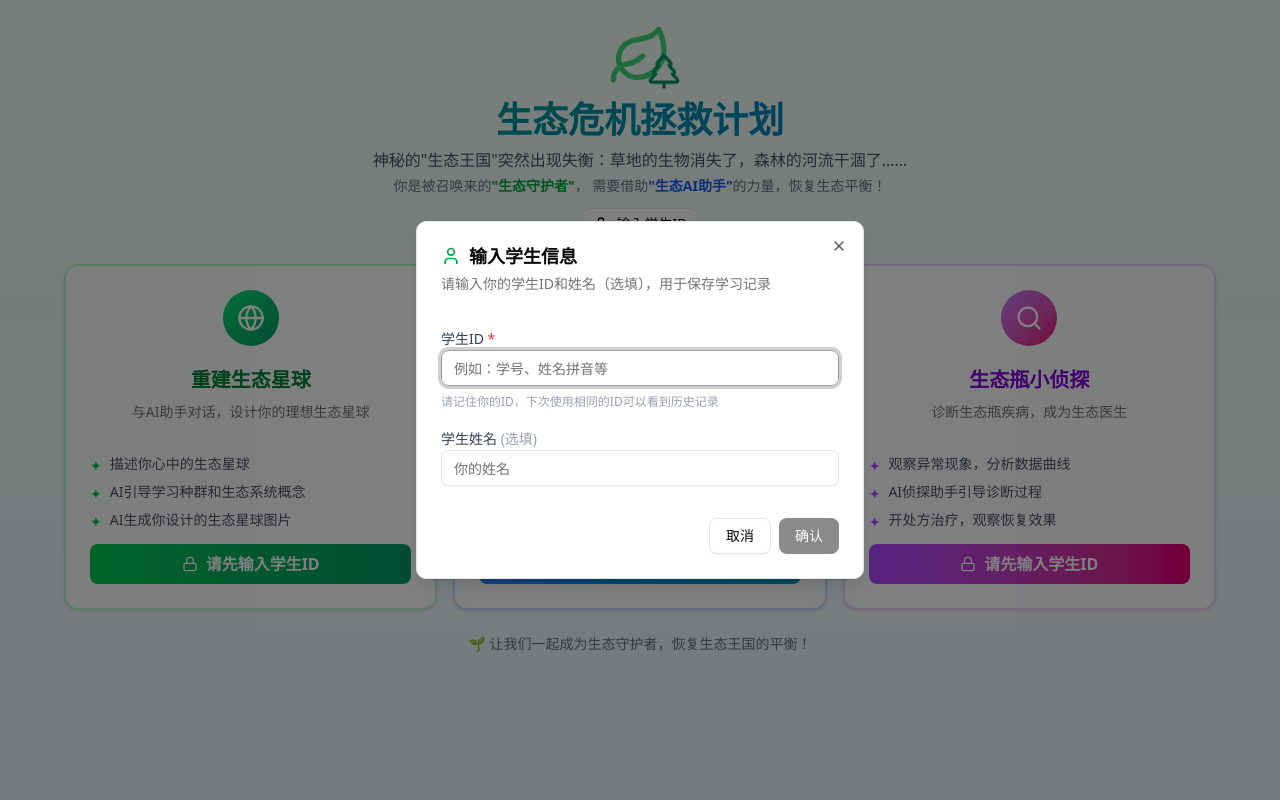
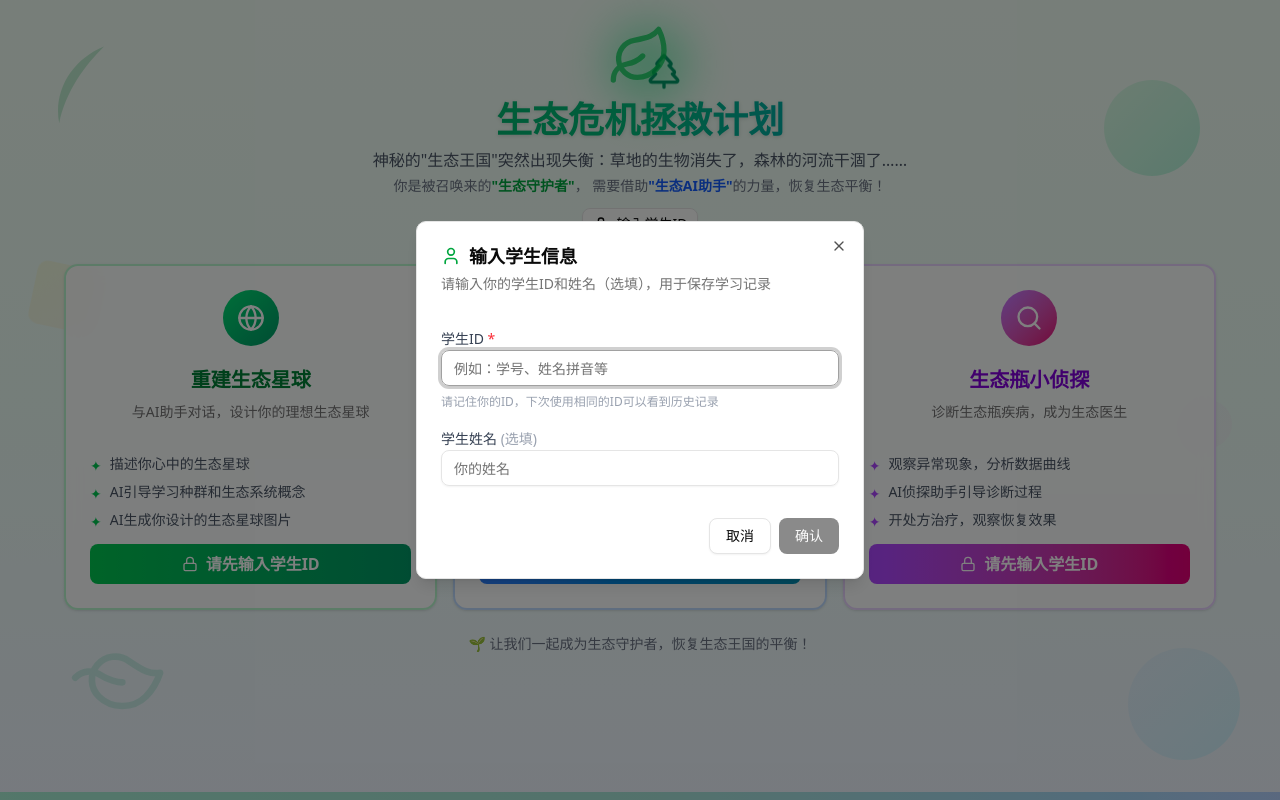
Before and after one commit to yangyielena-dot/ecology-education, a Next.js app: page / in a window 1280 px wide. Built offline with nearby package versions, Linux system fonts and the light colour scheme.

Commit message:
enhance: add decorative background elements

```diff
--- a/src/app/page.tsx
+++ b/src/app/page.tsx
@@ -144,17 +144,41 @@ export default function Home() {
   };
 
   return (
-    <div className="min-h-screen bg-gradient-to-b from-green-50 to-blue-50 dark:from-green-950 dark:to-blue-950">
-      <div className="container mx-auto px-4 py-6">
+    <div className="min-h-screen bg-gradient-to-b from-green-50 via-emerald-50 to-blue-50 dark:from-green-950 dark:via-emerald-950 dark:to-blue-950 relative overflow-hidden">
+      {/* 装饰性背景元素 */}
+      <div className="absolute inset-0 overflow-hidden pointer-events-none">
+        {/* 左上角叶子装饰 */}
+        <div className="absolute top-10 left-10 w-32 h-32 opacity-20">
+          <svg viewBox="0 0 100 100" className="w-full h-full text-green-600">
+            <path fill="currentColor" d="M50 5C25 15 10 40 15 65c5-25 20-45 35-60z" />
+          </svg>
+        </div>
+        {/* 右上角圆形装饰 */}
+        <div className="absolute top-20 right-20 w-24 h-24 rounded-full bg-gradient-to-br from-green-200 to-emerald-300 opacity-30 animate-pulse" />
+        {/* 左下角叶子 */}
+        <div className="absolute bottom-20 left-20 w-20 h-20 opacity-15 rotate-45">
+          <Leaf className="w-full h-full text-emerald-500" />
+        </div>
+        {/* 右下角装饰 */}
+        <div className="absolute bottom-10 right-10 w-28 h-28 rounded-full bg-gradient-to-br from-blue-200 to-cyan-300 opacity-20" />
+        {/* 中间浮动装饰 */}
+        <div className="absolute top-1/3 left-8 w-16 h-16 rounded-lg bg-gradient-to-br from-yellow-200 to-orange-200 opacity-20 rotate-12 animate-bounce" />
+        <div className="absolute top-1/2 right-12 w-12 h-12 rounded-full bg-gradient-to-br from-purple-200 to-pink-200 opacity-15" />
+        {/* 底部装饰线 */}
+        <div className="absolute bottom-0 left-0 right-0 h-2 bg-gradient-to-r from-green-400 via-emerald-500 to-blue-500 opacity-30" />
+      </div>
+
+      <div className="container mx-auto px-4 py-6 relative z-10">
         {/* Hero Section - 紧凑版 */}
         <div className="text-center mb-6">
           <div className="flex justify-center mb-3">
             <div className="relative">
-              <Leaf className="w-16 h-16 text-green-500 animate-pulse" />
+              <div className="absolute inset-0 w-20 h-20 bg-green-400 rounded-full blur-xl opacity-40 animate-pulse" />
+              <Leaf className="w-16 h-16 text-green-500 animate-pulse relative z-10" />
               <TreePine className="w-10 h-10 text-emerald-600 absolute -right-3 -bottom-1 animate-bounce" />
             </div>
           </div>
-          <h1 className="text-4xl font-bold bg-gradient-to-r from-green-600 to-blue-600 bg-clip-text text-transparent mb-2">
+          <h1 className="text-4xl font-bold bg-gradient-to-r from-green-600 via-emerald-500 to-blue-600 bg-clip-text text-transparent mb-2 drop-shadow-sm">
             生态危机拯救计划
           </h1>
           <p className="text-base text-gray-600 dark:text-gray-300 max-w-xl mx-auto">
--- a/src/app/planet/page.tsx
+++ b/src/app/planet/page.tsx
@@ -240,18 +240,30 @@ export default function PlanetPage() {
   };
 
   return (
-    <div className="min-h-screen bg-gradient-to-b from-green-50 to-emerald-100 dark:from-green-950 dark:to-emerald-900">
-      <div className="container mx-auto px-4 py-6">
+    <div className="min-h-screen bg-gradient-to-br from-green-50 via-emerald-50 to-teal-50 dark:from-green-950 dark:via-emerald-950 dark:to-teal-950 relative overflow-hidden">
+      {/* 装饰性背景元素 */}
+      <div className="absolute inset-0 overflow-hidden pointer-events-none">
+        <div className="absolute top-20 left-10 w-40 h-40 rounded-full bg-gradient-to-br from-green-200 to-emerald-300 opacity-20 blur-3xl" />
+        <div className="absolute top-40 right-20 w-32 h-32 rounded-full bg-gradient-to-br from-emerald-200 to-green-300 opacity-15 blur-2xl" />
+        <div className="absolute bottom-20 left-1/4 w-48 h-48 rounded-full bg-gradient-to-br from-teal-200 to-cyan-300 opacity-10 blur-3xl" />
+        <div className="absolute top-1/2 right-10 w-20 h-20 rounded-lg bg-gradient-to-br from-green-300 to-emerald-400 opacity-10 rotate-45" />
+        <Globe className="absolute top-24 right-32 w-64 h-64 text-green-200 opacity-10 animate-spin" />
+      </div>
+
+      <div className="container mx-auto px-4 py-6 relative z-10">
         {/* Header */}
         <div className="flex items-center justify-between mb-6">
           <Link href="/">
-            <Button variant="ghost" className="gap-2">
+            <Button variant="ghost" className="gap-2 bg-white/50 dark:bg-gray-800/50 backdrop-blur-sm">
               <ArrowLeft className="w-4 h-4" />
               返回首页
             </Button>
           </Link>
           <div className="flex items-center gap-2">
-            <Globe className="w-6 h-6 text-green-600" />
+            <div className="relative">
+              <div className="absolute inset-0 bg-green-400 rounded-full blur-lg opacity-40" />
+              <Globe className="w-6 h-6 text-green-600 relative z-10" />
+            </div>
             <h1 className="text-2xl font-bold text-green-700 dark:text-green-400">
               重建生态星球
             </h1>
```
Also changed, not shown: assets/image_20260501103302586.png (added).
